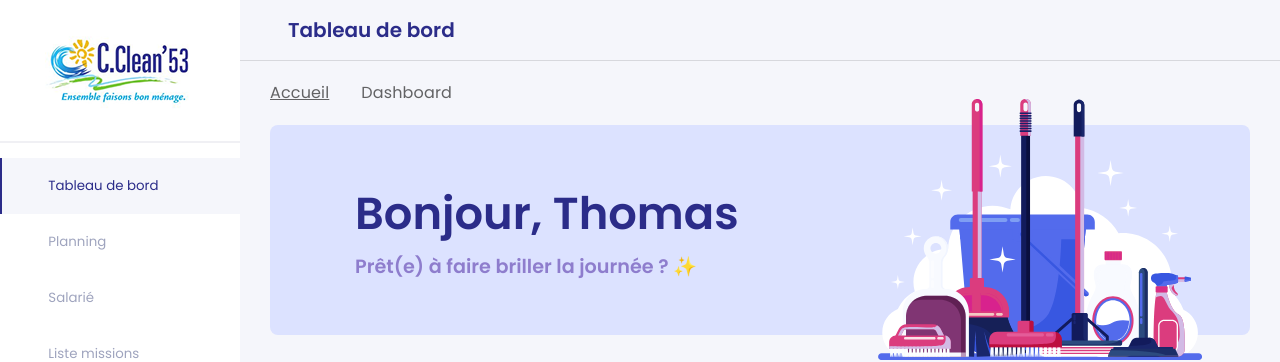
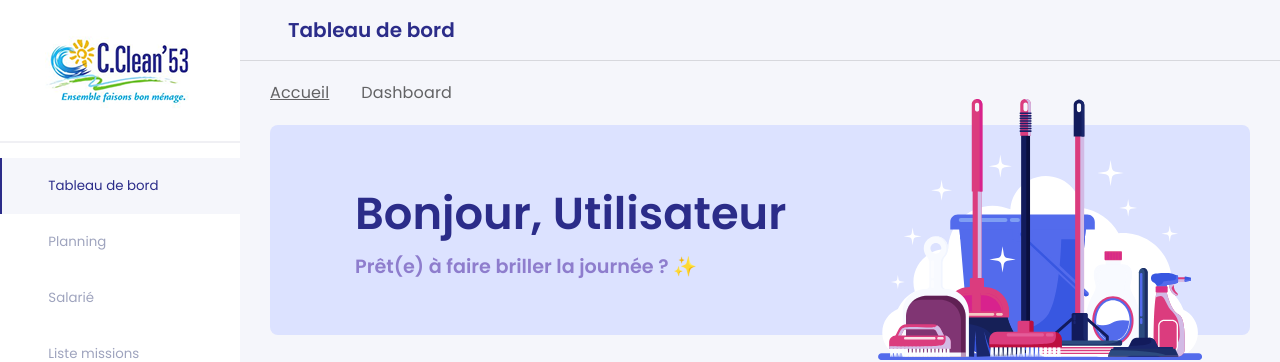
Before and after one commit to pingducky/mission-dashboard-front, a React (Vite) app: page / in a window 1280 px wide. Shown: the top 362 px of the page. Built offline with nearby package versions, Linux system fonts and the light colour scheme; no server answers; sample sign-in values are in the browser's storage; some icons are missing.

Commit message:
correction + ajout prenom dynamique

```diff
--- a/src/app/styles/colors.scss
+++ b/src/app/styles/colors.scss
@@ -13,8 +13,6 @@ $blueBackground: #F5F6FB;
 
 $purplePastelBackground: #d5d1ff;
 $purplePastelText: #8E7DCD;
-
-
 $red:#D61B1B;
 $connected:#1AC78C;
 
--- a/src/pages/DashboardPage/DashboardPage.module.scss
+++ b/src/pages/DashboardPage/DashboardPage.module.scss
@@ -59,7 +59,6 @@
                     filter: opacity(0.05);
                     right: 10px;
                 }
-
             }
         }
     }
@@ -110,5 +109,4 @@
             }
         }
     }
-
 }
--- a/src/pages/DashboardPage/DashboardPage.tsx
+++ b/src/pages/DashboardPage/DashboardPage.tsx
@@ -6,27 +6,15 @@ import TimeIcon from "../../assets/images/icons/timeDashboard.svg";
 import TargetIcon from "../../assets/images/icons/targetDashboard.svg";
 import styles from "./DashboardPage.module.scss";
 
-const DashboardPage: React.FC = () => {
-  type DashboardCardData = {
-    /**
-     * Url du SVG Illustration/Icon
-     */
-    icon: string;
-    /**
-     * Texte
-     */
-    label: string;
-    /**
-     * Valeurs chiffrés
-     */
-    value: string | number;
-    /**
-     * Texte alternatif pour la balise img
-     */
-    alt: string;
-  };
+interface DashboardPageProps {
+  /**
+   * Prénom
+   */
+  firstname?: string;
+}
 
-  const cards: DashboardCardData[] = [
+const DashboardPage: React.FC<DashboardPageProps> = ({ firstname }) => {
+  const cards = [
     {
       icon: EmployeesIcon,
       label: "employés",
@@ -57,7 +45,7 @@ const DashboardPage: React.FC = () => {
     <div className={styles.dashboardContainer}>
       <div className={styles.dashboardWelcome}>
         <div className={styles.dashboardText}>
-          <h1>Bonjour, Thomas</h1>
+          <h1>Bonjour, {firstname ?? "Utilisateur"}</h1>
           <h2>Prêt(e) à faire briller la journée ? ✨</h2>
         </div>
         <div className={styles.dashboardImage}>
@@ -68,15 +56,16 @@ const DashboardPage: React.FC = () => {
       <div className={styles.dashboardInfoParent}>
         <h2>Les informations en plus</h2>
         <div className={styles.dashboardInfoGroup}>
-          {cards.map((card, index) => (
-            <div className={styles.infoCard} key={index}>
+          {cards.map((card) => (
+            <div className={styles.infoCard} key={`${card.label}-${card.alt}`}>
               <img
                 src={card.icon}
                 alt={card.alt}
                 className={styles.infoCardIcon}
               />
               <div className={styles.infoCardText}>
-                <span className={styles.infoCardTextValue}>{card.value}</span> {card.label}
+                <span className={styles.infoCardTextValue}>{card.value}</span>{" "}
+                {card.label}
               </div>
             </div>
           ))}
--- a/src/pages/ParentPage/ParentPage.module.scss
+++ b/src/pages/ParentPage/ParentPage.module.scss
@@ -9,7 +9,6 @@
         display: flex;
         flex-direction: column;
         width: 100%;
-        // pour pouvoir scroll dans le parent
         height: 100vh;
         overflow-y: scroll;
 
--- a/src/pages/ParentPage/ParentPage.tsx
+++ b/src/pages/ParentPage/ParentPage.tsx
@@ -14,8 +14,8 @@ import "../../app/styles/global.scss";
 import { useAuth } from "../../context/AuthContext";
 import { useNavigate } from "react-router-dom";
 import { useLogout } from "../../hooks/useLogout";
+import DashboardPage from "../DashboardPage/DashboardPage";
 import styles from "./ParentPage.module.scss";
-import DashboardPage from "../DashboardPage/DashboardPage";
 
 type BreadcrumbItem = {
   label: string;
@@ -112,7 +112,7 @@ const ParentPage: React.FC = () => {
   const renderContent = () => {
     switch (activePage) {
       case "dashboard":
-        return <DashboardPage/>;
+        return <DashboardPage firstname={userData?.firstName} />;
       case "planning":
         return <div>Planning Page</div>;
       case "salarie":
```
